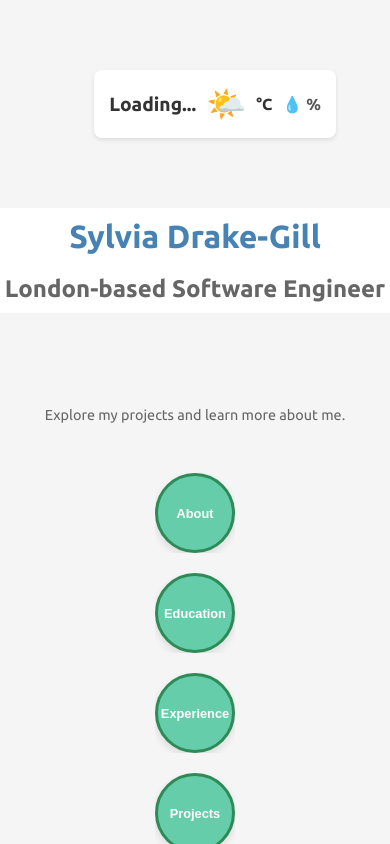
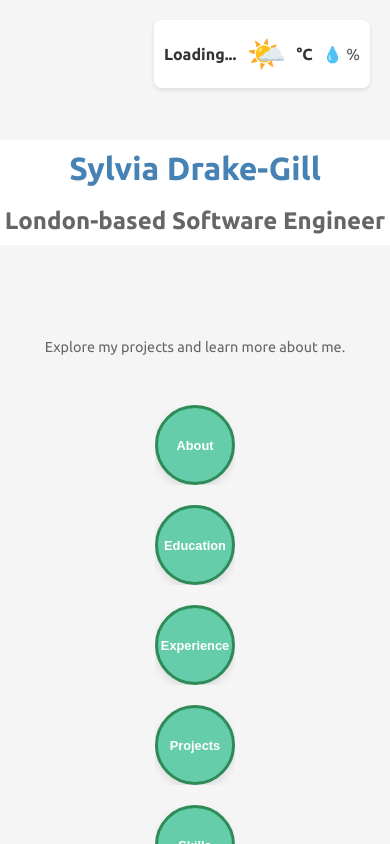
Before and after one commit to sdg877/react_portfolio, a React (Create React App) app: page / in a window 390 px wide. Shown: the top 844 px of the page. Built offline with nearby package versions, Linux system fonts and the light colour scheme; no server answers.

Commit message:
MF styles for header

```diff
--- a/src/Styles/Weather.css
+++ b/src/Styles/Weather.css
@@ -53,6 +53,16 @@ body, html {
     margin: 10px 0;
 }
 
+.header-container .home-page {
+    align-items: left;
+}
+
+.home-page .weather-info {
+    position: fixed;
+    top: 20px;
+    right: 20px;
+  }
+
 h2, h3 {
     text-align: center;
     color: #333;
@@ -60,15 +70,19 @@ h2, h3 {
 }
 
 .header {
-    padding: 10px 50px;
+    padding: 10px 20px;
+    width: 100%;
+    max-width: 100vw;
     position: relative;
-    z-index: 10;
+    box-sizing: border-box;
+    overflow: hidden;
 }
 
 .header-content {
     display: flex;
     align-items: center;
     justify-content: space-between;
+    flex-wrap: wrap;
 }
 
 .header-container {
@@ -89,16 +103,18 @@ h2, h3 {
     display: flex;
     align-items: center;
     gap: 10px;
-    background-color: #ffffff;
+    background-color: #ffffff; /* Keep background */
     padding: 5px 15px;
     border-radius: 8px;
     box-shadow: 0 2px 4px rgba(0, 0, 0, 0.1);
-    text-decoration: none;
+    text-decoration: none; /* Remove underline */
     color: inherit;
     transition: transform 0.2s, box-shadow 0.2s;
     max-width: 250px;
     margin-left: auto;
 }
+
+
 
 .weather-info:hover {
     transform: scale(1.05);
@@ -114,7 +130,6 @@ h2, h3 {
 
 .location, .temperature, .rain-chance {
     margin: 0;
-    font-weight: bold;
     color: #333;
 }
 
@@ -143,3 +158,34 @@ h2, h3 {
     text-align: center;
     font-size: 20px;
 }
+
+@media (max-width: 600px) {
+    .header {
+        max-width: 80vw;
+        margin-right: 10px;
+    }
+
+    .location {
+        font-size: medium;
+    }
+
+    .header-content {
+        flex-wrap: wrap;
+        justify-content: center;
+    }
+
+    .weather-info {
+        max-width: 95%;
+        justify-content: space-between;
+        flex-wrap: nowrap;
+        white-space: nowrap;
+        padding: 5px 10px;
+    }
+
+    .rain-chance {
+        display: flex;
+        align-items: center;
+        gap: 3px;
+        flex-shrink: 0;
+    }
+}
```
